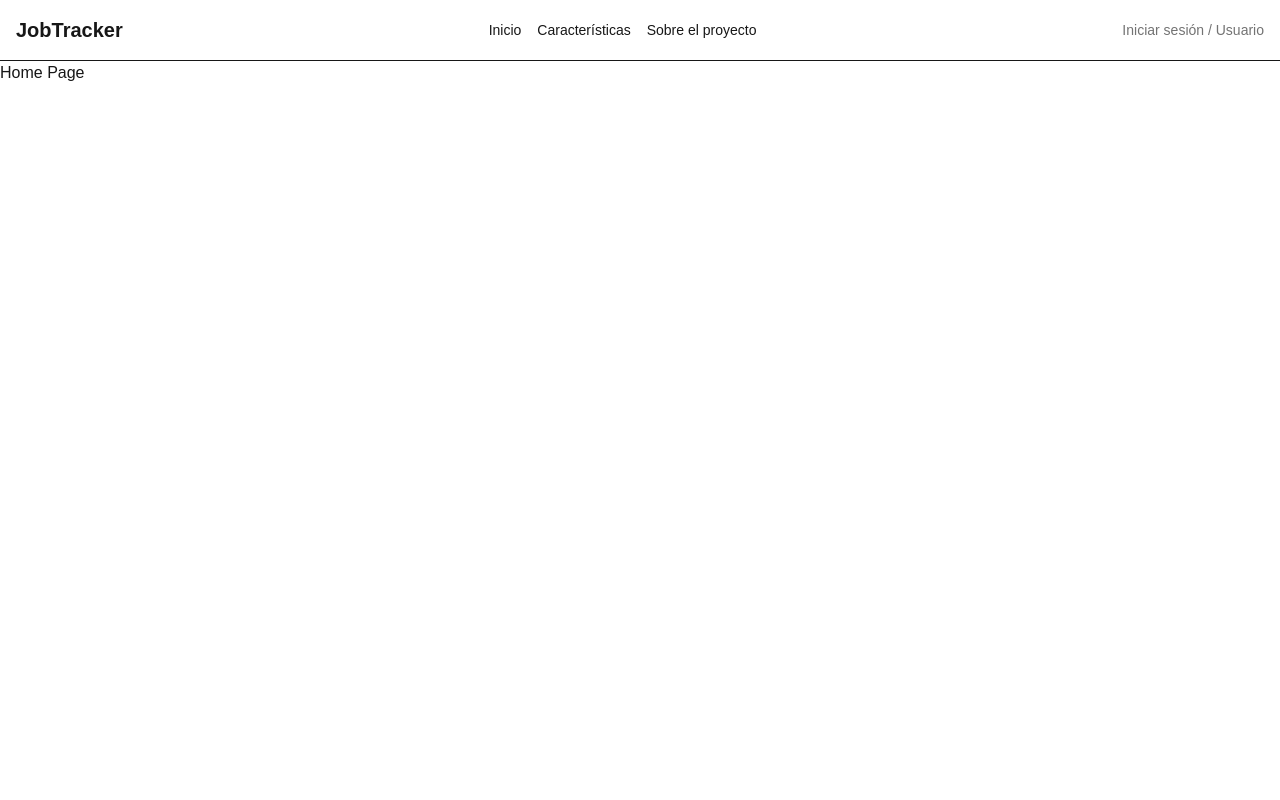
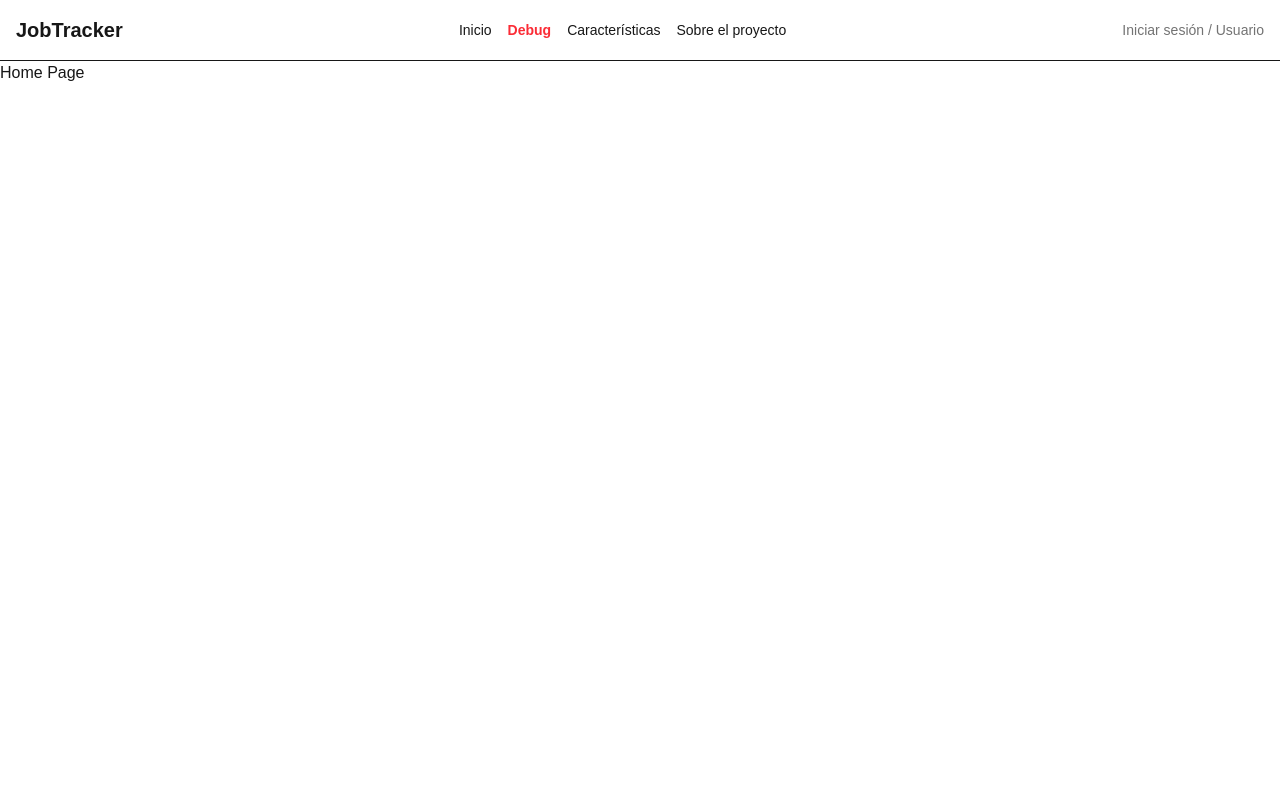
Before and after one commit to Kyriokes/keywords.2, a Next.js app: page /home in a window 1280 px wide. Shown: the top 800 px of the page. Built offline with nearby package versions, Linux system fonts and the light colour scheme.

Commit message:
Add debug link to Navbar

```diff
--- a/src/components/Navbar.tsx
+++ b/src/components/Navbar.tsx
@@ -9,6 +9,9 @@ export function Navbar() {
                 <nav className="flex items-center gap-4 text-sm">
                     <a href="/home" className="hover:underline">
                         Inicio
+                    </a>
+                    <a href="/debug" className="hover:underline text-red-500 font-bold">
+                        Debug
                     </a>
                     <a href="#features" className="hover:underline">
                         Características
```
